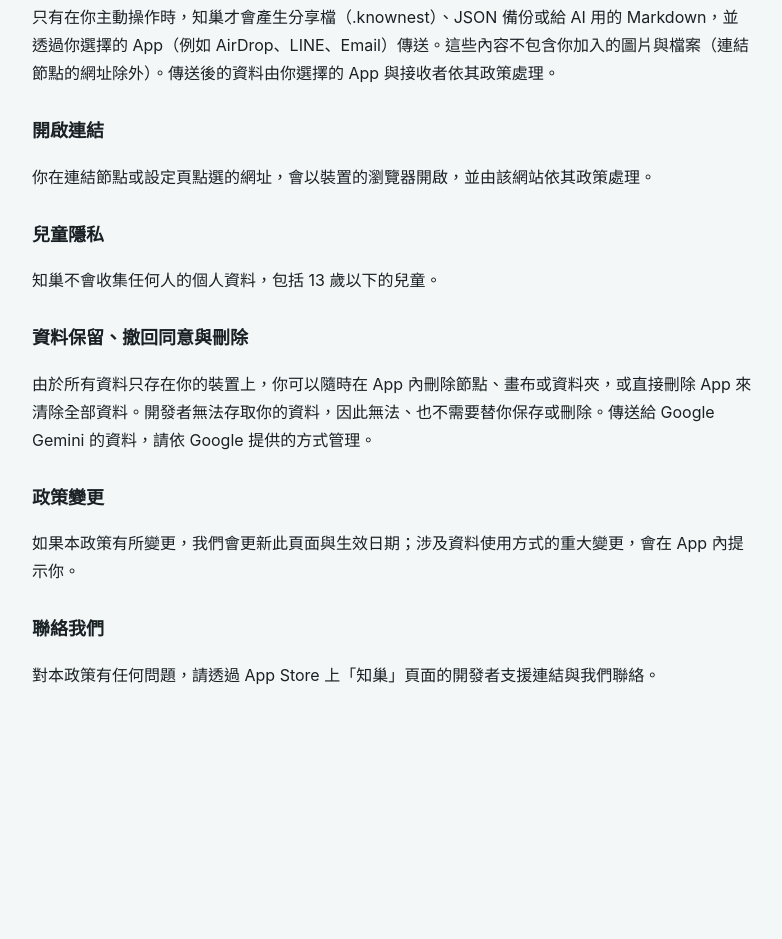
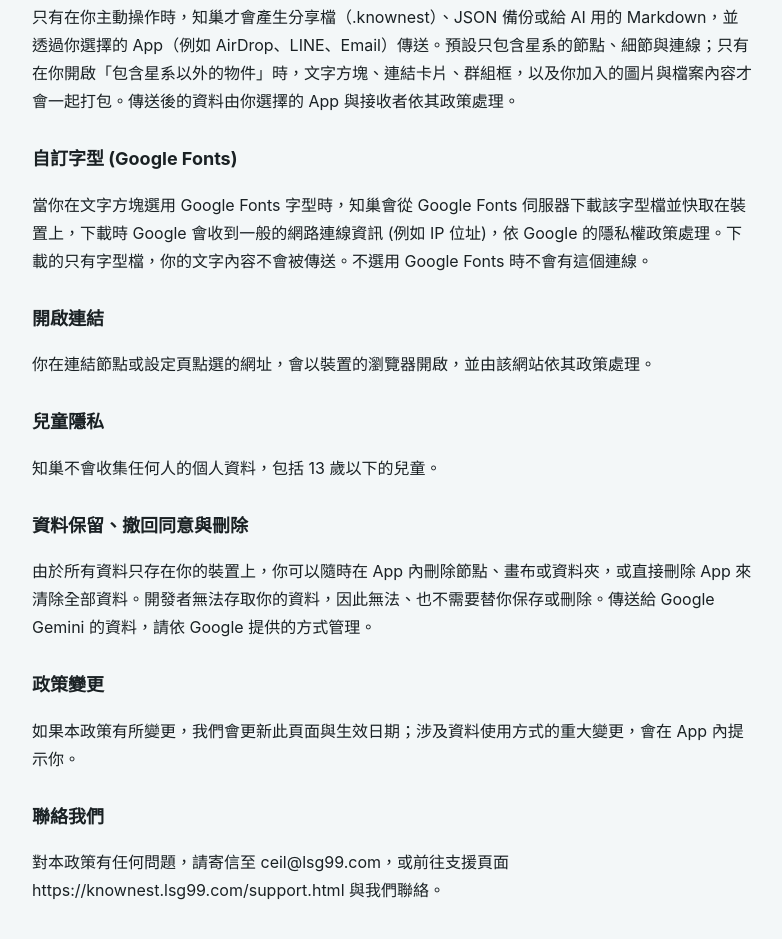
Before and after one commit to Ceil-Main/KnowNest, a plain HTML site: page index.html in a window 1280 px wide. Shown: the part 976-1915 px from the top of the page, without its empty margins (248-1030 px from the left). Before the commit the page ends 1713 px from the top, so only its background shows below. Drawn offline with Linux system fonts and the light colour scheme.

Commit message:
Update privacy policy and sharing details in index.html

```diff
--- a/index.html
+++ b/index.html
@@ -24,7 +24,9 @@
     <h2>選用功能：Google Gemini（第三方 AI）</h2>
     <p>只有在你自行輸入 Gemini API Key，並在第一次使用前明確同意後，知巢才會在你按下「Gemini 解析」或「Gemini 提煉星系總綱」時，把你選擇解析的截圖，或要提煉的星系筆記文字，從你的裝置直接傳送到 Google 的 Gemini API。這些資料不會經過知巢開發者，由 Google 依其《Gemini API 附加服務條款》與《Google 隱私權政策》處理，並提供不低於本政策的保護。你可以隨時在「視覺引擎設定」撤回同意或清除 API Key，之後知巢只會使用本機辨識。</p>
     <h2>分享與匯出</h2>
-    <p>只有在你主動操作時，知巢才會產生分享檔（.knownest）、JSON 備份或給 AI 用的 Markdown，並透過你選擇的 App（例如 AirDrop、LINE、Email）傳送。這些內容不包含你加入的圖片與檔案（連結節點的網址除外）。傳送後的資料由你選擇的 App 與接收者依其政策處理。</p>
+    <p>只有在你主動操作時，知巢才會產生分享檔（.knownest）、JSON 備份或給 AI 用的 Markdown，並透過你選擇的 App（例如 AirDrop、LINE、Email）傳送。預設只包含星系的節點、細節與連線；只有在你開啟「包含星系以外的物件」時，文字方塊、連結卡片、群組框，以及你加入的圖片與檔案內容才會一起打包。傳送後的資料由你選擇的 App 與接收者依其政策處理。</p>
+    <h2>自訂字型 (Google Fonts)</h2>
+    <p>當你在文字方塊選用 Google Fonts 字型時，知巢會從 Google Fonts 伺服器下載該字型檔並快取在裝置上，下載時 Google 會收到一般的網路連線資訊 (例如 IP 位址)，依 Google 的隱私權政策處理。下載的只有字型檔，你的文字內容不會被傳送。不選用 Google Fonts 時不會有這個連線。</p>
     <h2>開啟連結</h2>
     <p>你在連結節點或設定頁點選的網址，會以裝置的瀏覽器開啟，並由該網站依其政策處理。</p>
     <h2>兒童隱私</h2>
@@ -34,7 +36,7 @@
     <h2>政策變更</h2>
     <p>如果本政策有所變更，我們會更新此頁面與生效日期；涉及資料使用方式的重大變更，會在 App 內提示你。</p>
     <h2>聯絡我們</h2>
-    <p>對本政策有任何問題，請透過 App Store 上「知巢」頁面的開發者支援連結與我們聯絡。</p>
+    <p>對本政策有任何問題，請寄信至 ceil@lsg99.com，或前往支援頁面 https://knownest.lsg99.com/support.html 與我們聯絡。</p>
   </main>
 </body>
 </html>
```
